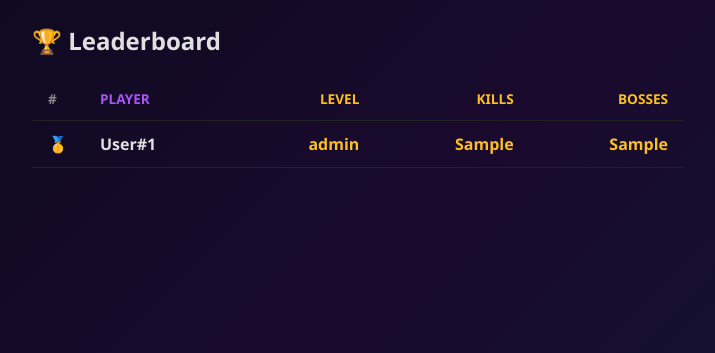
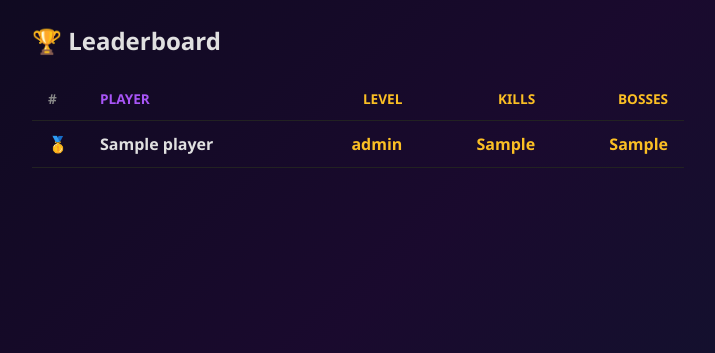
Before and after one commit to hyperdargo/DTEmpire-Adventure, a Flask app: template web/templates/leaderboard.html in a window 1280 px wide. Shown: the part 85-438 px from the top of the page, without its empty margins (282-997 px from the left). Run offline with Flask 3, Linux system fonts and the light colour scheme; the template is opened without the code that fills it: most values are stand-ins (such as "Sample title", 1, 10 or a date in 2020).

Commit message:
Fix: Discord OAuth User-Agent header, leaderboard shows real player names

```diff
--- a/web/app.py
+++ b/web/app.py
@@ -75,6 +75,7 @@ def discord_token_exchange(code):
     }).encode()
     req = urllib.request.Request(f"{DISCORD_API}/oauth2/token", data=data, method="POST")
     req.add_header("Content-Type", "application/x-www-form-urlencoded")
+    req.add_header("User-Agent", "HermesBot (https://adventure.ankitgupta.com.np, 1.0)")
     with urllib.request.urlopen(req) as resp:
         return json.loads(resp.read())
 
@@ -82,6 +83,7 @@ def discord_get_user(access_token):
     """Get the authenticated user's Discord profile."""
     req = urllib.request.Request(f"{DISCORD_API}/users/@me")
     req.add_header("Authorization", f"Bearer {access_token}")
+    req.add_header("User-Agent", "HermesBot (https://adventure.ankitgupta.com.np, 1.0)")
     with urllib.request.urlopen(req) as resp:
         return json.loads(resp.read())
 
--- a/web/templates/leaderboard.html
+++ b/web/templates/leaderboard.html
@@ -44,7 +44,7 @@ tr:hover{background:rgba(168,85,247,0.05)}
       {% for p in players %}
       <tr>
         <td class="rank">{% if loop.index == 1 %}🥇{% elif loop.index == 2 %}🥈{% elif loop.index == 3 %}🥉{% else %}{{ loop.index }}{% endif %}</td>
-        <td class="name">User#{{ (p.user_id|string)[-4:] }}</td>
+        <td class="name">{{ p.name or ('User#' + (p.user_id|string)[-4:]) }}</td>
         <td class="value">{{ p.level }}</td>
         <td class="value">{{ p.monsters_killed }}</td>
         <td class="value">{{ p.bosses_killed }}</td>
```
